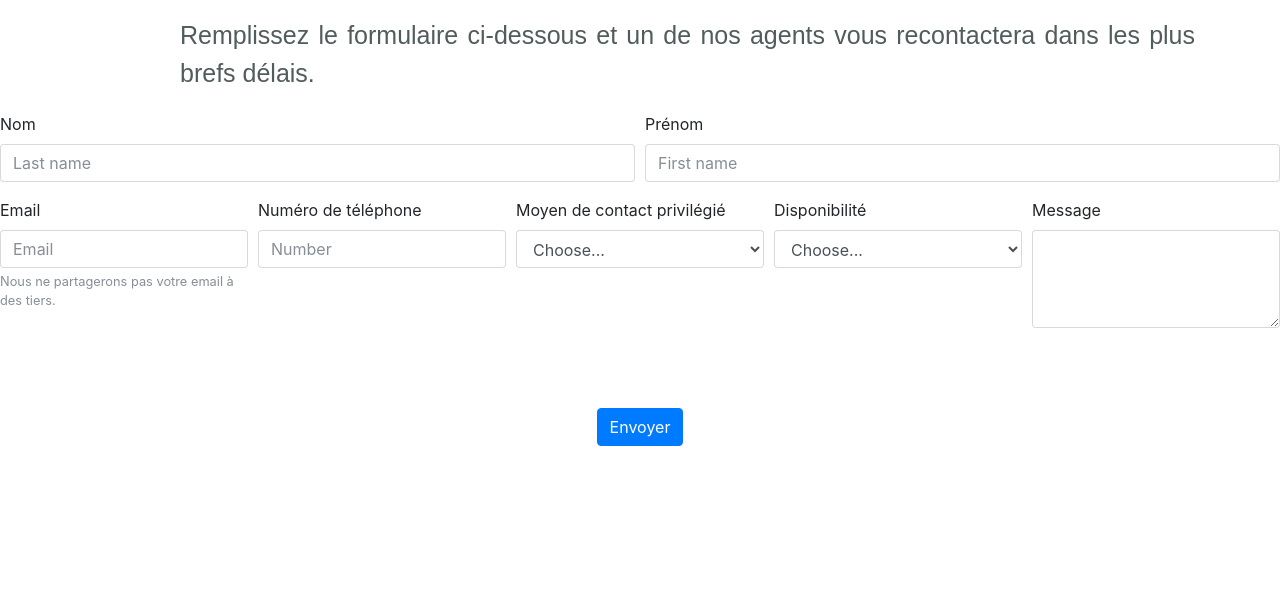
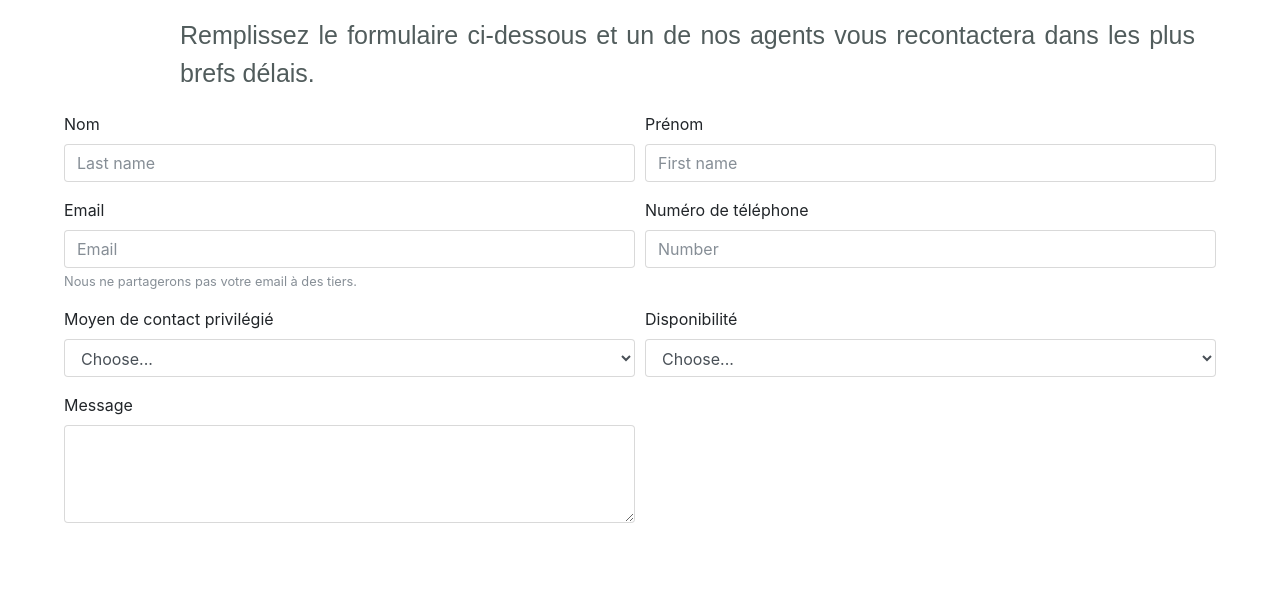
Before and after one commit to fatoudjime/LOTA-agency, a plain HTML site: page index.html in a window 1280 px wide. Shown: the part 4314-4908 px from the top of the page. Drawn offline with nearby package versions, Linux system fonts and the light colour scheme; a web font is replaced by a local one.

Commit message:
vf-verified

```diff
--- a/index.html
+++ b/index.html
@@ -231,12 +231,12 @@
 		<form action="https://formspree.io/d-fatou-ta@hotmail.fr" method="POST">
  			<div class="form-row">
 
-   			<div class="form-group col">
+   			<div class="form-group col-md-6">
       			<label for="name">Nom</label>
       			<input type="text" class="form-control"  placeholder="Last name">
    			</div>
 
-    		<div class="form-group col">
+    		<div class="form-group col-md-6">
       			<label for="name">Prénom</label>
       			<input type="text" class="form-control"  placeholder="First name">
    			</div>
@@ -245,19 +245,22 @@
 
     		<div class="form-row">
 
-    		<div class="form-group col">
+    		<div class="form-group col-md-6">
       			<label for="inputEmail4">Email</label>
       			<input type="email" class="form-control" id="inputEmail4" placeholder="Email">
      			<small id="emailHelp" class="form-text text-muted">Nous ne partagerons pas votre email à des tiers.</small>
     		</div>
 
-    		<div class="form-group col">
+    		<div class="form-group col-md-6">
       			<label for="number">Numéro de téléphone</label>
       			<input type="password" class="form-control" id="number" placeholder="Number">
     		</div>
 
+            </div>
 
-  			<div class="form-group col">
+    		<div class="form-row">
+
+  			<div class="form-group col-md-6">
       			<label for="inputState">Moyen de contact privilégié</label>
       			<select id="inputState" class="form-control">
         		<option selected>Choose...</option>
@@ -267,7 +270,7 @@
               </select>
       		</div>
 
-         	<div class="form-group col">
+         	<div class="form-group col-md-6">
                   <label for="inputState">Disponibilité</label>
                   <select id="inputState" class="form-control">
                   <option selected>Choose...</option>
@@ -281,14 +284,16 @@
             </div>
 
 
-            <div class="form-group col">
+            <div class="form-group col-md-6">
                 <label for="exampleFormControlTextarea1">Message</label>
                 <textarea class="form-control" id="exampleFormControlTextarea1" rows="4"></textarea>
+            </div>
             </div>
 
             </div>
 
             <div class="contact-btn"> <button class="btn btn-primary" type="submit" id="bouton">Envoyer</button></div>
+
 
     	</form>
 
@@ -298,7 +303,7 @@
     <footer id="footer">
             <div class="container">
             <div class="row justify-content-between">
-            <div class="col-md-6"> <p id="ftext"> ©LOTA - Agence de voyages-rencontres en ligne</p></div>
+            <div class="col-md-6"> <p id="ftext"> LOTA - Agence de voyages © Tous droits réservés - 2017</p></div>
             <div class="col-md-6"><p id="ftext2"><img src="img/twitter-footer.png" alt="twitter" class="rs img-fluid" width="35"><img src="img/facebook-footer.png" alt="facebook" class="rs img-fluid" width="35"><img src="img/instagram-footer.png" alt="instagram" class="rs img-fluid" width="35"><img src="img/pinterest-footer2.png" alt="pinterest" class="rs img-fluid" width="35"></p> </div>
             </div>
             </div>
--- a/style.css
+++ b/style.css
@@ -351,6 +351,11 @@
 
 		}
 
+		#formulaire{
+			margin-left:5%;
+			margin-right:5%;
+		}
+
 		#ftext{
 			color:white;
 			text-align:left;
```
